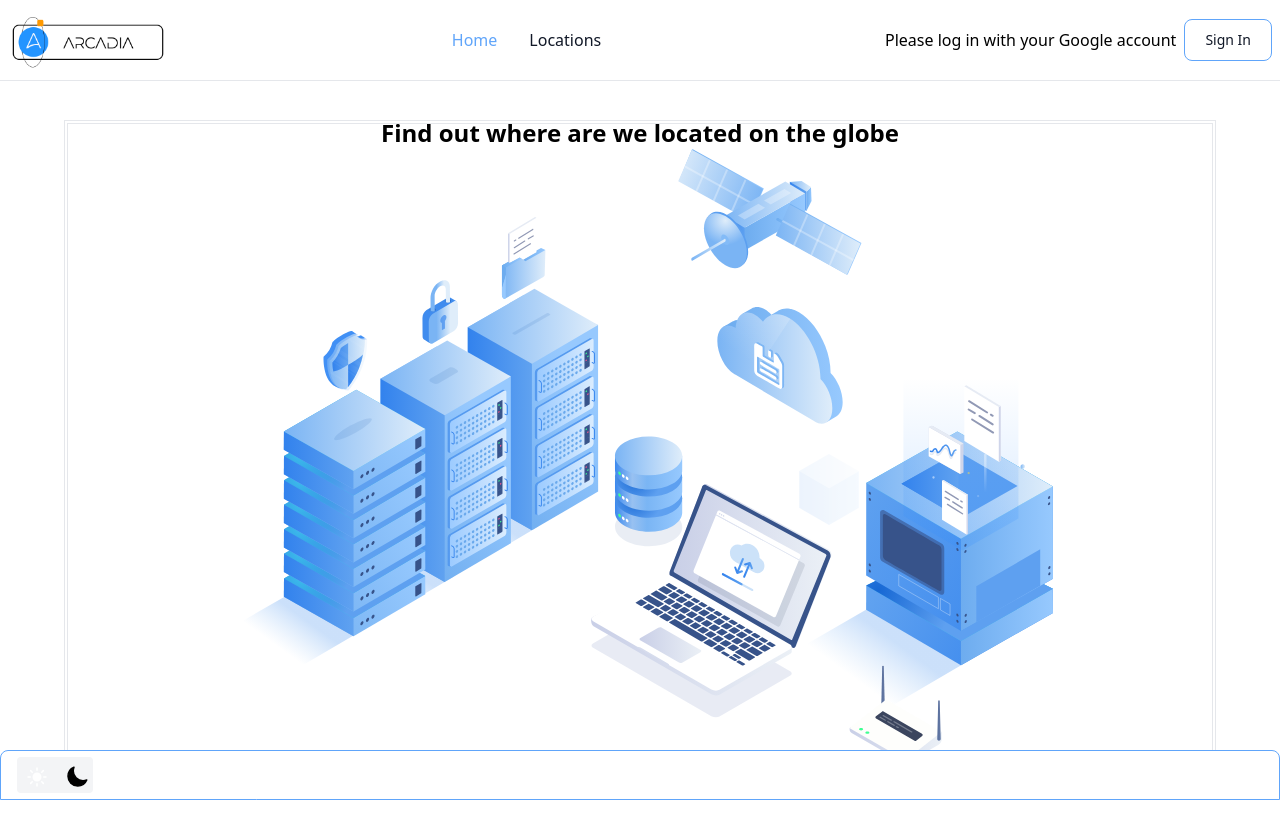
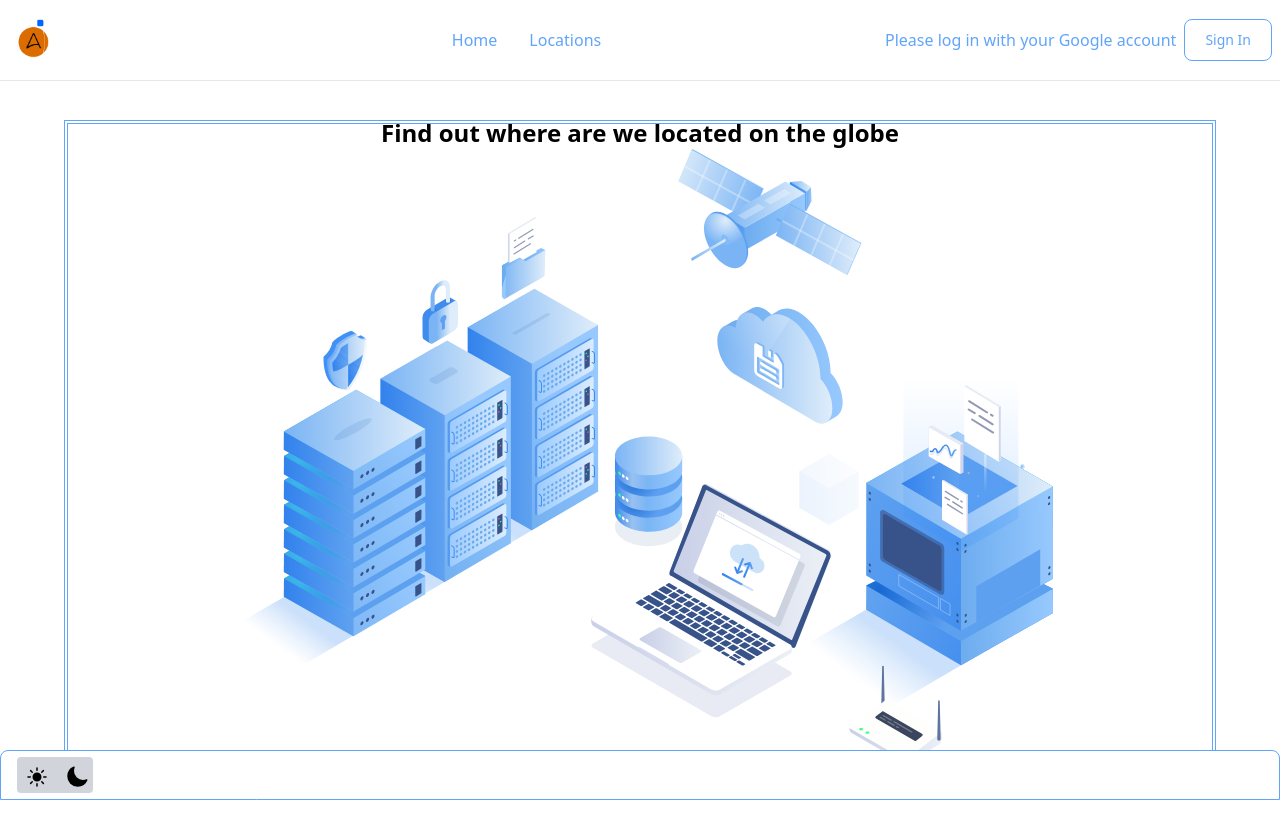
Before and after one commit to samubalazs/CesiumJs, a Next.js app: page / in a window 1280 px wide. Shown: the top 838 px of the page. Built offline with nearby package versions, Linux system fonts and the light colour scheme; no server answers.

Commit message:
dark/light theme provider added

```diff
--- a/components/button/Button.tsx
+++ b/components/button/Button.tsx
@@ -16,7 +16,7 @@ const Button: React.FC<ButtonProps> = ({
   handleClick,
 }) => {
   const buttonClasses =
-    'rounded-lg border border-blue-400 bg-white px-5 py-2.5 text-sm font-medium text-gray-900 hover:bg-gray-100 hover:text-blue-400 focus:z-10 focus:outline-none focus:ring-4 focus:ring-gray-200 dark:border-gray-600 dark:bg-gray-800 dark:text-gray-400 dark:hover:bg-gray-700 dark:hover:text-white dark:focus:ring-gray-700'
+    'rounded-lg border border-blue-400 bg-white px-5 py-2.5 text-sm font-medium hover:bg-gray-100 hover:text-blue-400 focus:z-10 focus:outline-none focus:ring-4 focus:ring-gray-200 dark:border-gray-600 dark:bg-gray-100 text-blue-400 dark:hover:bg-gray-400 dark:hover:text-white dark:focus:ring-gray-700'
 
   const handleButtonClick = (event: MouseEvent<HTMLButtonElement>) => {
     event.preventDefault()
--- a/components/cesium/CesiumView.tsx
+++ b/components/cesium/CesiumView.tsx
@@ -6,6 +6,7 @@ export type CesiumViewProps = {
   activeLocation: Coordinate
   officeLocations: Coordinate[] | undefined
   showMap: boolean
+  handleLoadFinish: (isLoading: boolean) => void
 }
 
 Ion.defaultAccessToken = process.env.NEXT_PUBLIC_CESIUM_ACCESS_TOKEN ?? ''
@@ -14,9 +15,11 @@ const CesiumView = ({
   activeLocation,
   officeLocations,
   showMap,
+  handleLoadFinish,
 }: CesiumViewProps) => {
   const { latitude: activeLatitude, longitude: activeLongitude } =
     activeLocation
+
   return (
     <>
       {showMap && officeLocations ? (
@@ -38,13 +41,15 @@ const CesiumView = ({
                 activeLatitude,
                 10000,
               )}
-              duration={20}
+              duration={10}
+              onComplete={() => handleLoadFinish(false)}
             />
           )}
           {officeLocations &&
-            officeLocations.map((location: any) => {
+            officeLocations.map((location: Coordinate) => {
               return (
                 <Entity
+                  key={location.geoNameId}
                   name={location.locationName}
                   position={Cartesian3.fromDegrees(
                     location.longitude,
--- a/components/footer/Footer.tsx
+++ b/components/footer/Footer.tsx
@@ -1,37 +1,38 @@
 import React from 'react'
 import IconHandler from '../assets/IconHandler'
+import { useTheme } from 'next-themes'
 
 export type FooterProps = {
   theme: string
   handleThemeChange: (mode: string) => void
 }
 
-const Footer: React.FC<FooterProps> = ({ theme, handleThemeChange }) => {
+const Footer: React.FC = () => {
   const modeOptions = [
     { name: 'sun', text: 'light' },
     { name: 'moon', text: 'dark' },
   ]
+  const { theme, setTheme } = useTheme()
 
   const onButtonClick = (
     e: React.MouseEvent<HTMLButtonElement, MouseEvent>,
-    mode: string,
   ) => {
     e.preventDefault()
-    handleThemeChange(mode)
+    theme == 'dark' ? setTheme('light') : setTheme('dark')
   }
 
   return (
-    <footer className="border-1 fixed bottom-0 mx-auto flex w-[100vw] max-w-screen-xl flex-wrap items-center justify-between rounded-t-lg border border-blue-400 bg-white p-4 py-6 text-gray-900">
-      <div className="top-35 fixed flex gap-5 rounded bg-gray-100 p-2 duration-100 dark:bg-slate-700">
+    <footer className="border-1 fixed bottom-0 mx-auto flex w-[100vw] max-w-screen-xl flex-wrap items-center justify-between rounded-t-lg border border-blue-400 bg-white p-4 py-6 text-gray-900 dark:bg-gray-900">
+      <div className="top-35 fixed flex gap-5 rounded bg-gray-300 p-2 duration-100">
         {modeOptions.map((mode) => (
           <button
             key={mode.name}
-            onClick={(e) => onButtonClick(e, mode.text)}
+            onClick={(e) => onButtonClick(e)}
             className="h-5 w-5 rounded-full leading-9"
           >
             <IconHandler
               iconName={mode.name}
-              iconOptions={{ fill: theme === mode.text ? 'white' : 'black' }}
+              iconOptions={{ fill: theme === mode.text ? 'blue' : 'black' }}
             />
           </button>
         ))}
--- a/components/header/Header.tsx
+++ b/components/header/Header.tsx
@@ -3,12 +3,10 @@ import React from 'react'
 import ArcadiaLogo from '@/components/assets/ArcadiaLogo'
 import Login from '@/components/login/Login'
 import Link from 'next/link'
+import { useTheme } from 'next-themes'
 
-export type HeaderProps = {
-  theme: string
-}
-
-const Header: React.FC<HeaderProps> = ({ theme }) => {
+const Header: React.FC = () => {
+  const { theme, setTheme } = useTheme()
   return (
     <header className="relative top-0 flex-shrink-0 rounded-lg bg-white shadow dark:bg-gray-800">
       <nav className="fixed left-0 top-0 z-20 w-full border-b border-gray-200 bg-white dark:border-gray-600 dark:bg-gray-900">
@@ -21,7 +19,7 @@ const Header: React.FC<HeaderProps> = ({ theme }) => {
               <li>
                 <Link
                   href="/"
-                  className="block rounded bg-blue-400 py-2 pl-3 pr-4 text-white md:bg-transparent md:p-0 md:text-blue-400 md:dark:text-blue-400"
+                  className="block rounded py-2 pl-3 pr-4 text-blue-400 hover:text-orange-400 dark:text-blue-400 md:bg-transparent md:p-0"
                 >
                   Home
                 </Link>
@@ -29,7 +27,7 @@ const Header: React.FC<HeaderProps> = ({ theme }) => {
               <li>
                 <Link
                   href="/locations"
-                  className="block rounded py-2 pl-3 pr-4 text-gray-900 hover:bg-gray-100 dark:border-gray-700 dark:text-white dark:hover:bg-gray-700 dark:hover:text-white md:p-0 md:hover:bg-transparent md:hover:text-blue-400 md:dark:hover:bg-transparent md:dark:hover:text-blue-400"
+                  className="block rounded py-2 pl-3 pr-4 text-blue-400 hover:text-orange-400 dark:text-blue-400 md:bg-transparent md:p-0"
                 >
                   Locations
                 </Link>
--- a/components/login/Login.tsx
+++ b/components/login/Login.tsx
@@ -30,9 +30,9 @@ const Login: React.FC = () => {
         </div>
       ) : (
         <div className="flex items-center gap-2">
-          <div className="sm:truncate-none block max-w-[105px] truncate sm:max-w-full md:max-w-xs">
+          <span className="sm:truncate-none block max-w-[105px] truncate rounded py-2 pl-3 pr-4 text-blue-400 sm:max-w-full md:max-w-xs md:bg-transparent md:p-0">
             Please log in with your Google account
-          </div>
+          </span>
           <Button displayText="Sign In" handleClick={handleSignIn} />
         </div>
       )}
--- a/package.json
+++ b/package.json
@@ -25,6 +25,7 @@
     "eslint-config-next": "13.4.3",
     "next": "13.4.3",
     "next-auth": "^4.22.1",
+    "next-themes": "^0.2.1",
     "normalize.css": "^8.0.1",
     "postcss": "8.4.23",
     "react": "18.2.0",
--- a/pages/_app.tsx
+++ b/pages/_app.tsx
@@ -1,36 +1,31 @@
 import type { AppProps } from 'next/app'
 import AuthProvider from '../providers/AuthProvider'
+import { ThemeProvider } from 'next-themes'
 import 'normalize.css'
 import '@/styles/globals.css'
 import Header from '@/components/header/Header'
 import Footer from '@/components/footer/Footer'
-import IconHandler from '@/components/assets/IconHandler'
-import { useEffect, useRef, useState } from 'react'
-import Button from '@/components/button/Button'
+import { useRef, useState } from 'react'
 
 export default function App({ Component, pageProps }: AppProps) {
   const [theme, setTheme] = useState('light')
-  const rootRef = useRef(null)
-  const handleThemeChange = (mode: string) => {
-    setTheme(mode)
-  }
 
   return (
     <AuthProvider>
-      <div
-        className={`flex justify-center p-20 ${theme === 'dark' ? 'dark' : ''}`}
-        ref={rootRef}
-      >
-        <Header theme={theme} />
-        <main id="content" role="main" className="relative m-10 flex flex-col">
-          <Component {...pageProps} />
-        </main>
+      <ThemeProvider attribute="class">
+        <div className={`flex justify-center p-20`}>
+          <Header />
+          <main
+            id="content"
+            role="main"
+            className="relative m-10 flex flex-col"
+          >
+            <Component {...pageProps} />
+          </main>
 
-        <Footer
-          theme={theme}
-          handleThemeChange={(mode) => handleThemeChange(mode)}
-        />
-      </div>
+          <Footer />
+        </div>
+      </ThemeProvider>
     </AuthProvider>
   )
 }
--- a/pages/index.tsx
+++ b/pages/index.tsx
@@ -3,7 +3,7 @@ import IconHandler from '@/components/assets/IconHandler'
 export default function Home() {
   return (
     <>
-      <div className="border-indigo-600mx-auto relative flex max-h-[80vh] w-[90vw] items-center justify-center border-4 border-double p-10">
+      <div className="relative mx-auto flex max-h-[80vh] w-[90vw] items-center justify-center border-4 border-double border-blue-400 p-10">
         <div className="text-center">
           <span className="font-bold sm:text-2xl">
             Find out where are we located on the globe
--- a/pages/locations/index.tsx
+++ b/pages/locations/index.tsx
@@ -37,9 +37,14 @@ export default function OfficeLocations() {
       setActiveLocation(selectedLocation ?? initialLocation)
     }
   }
+  const [mapLoading, setMapLoading] = useState(true)
+
+  const handleLoadFinish = (isLoading: boolean) => {
+    setMapLoading(false)
+  }
 
   return (
-    <div className="border-indigo-600mx-auto relative flex max-h-[80vh] w-[90vw] flex-col items-center justify-center gap-5 border-4 border-double p-10">
+    <div className="relative mx-auto flex max-h-[80vh] min-h-[80vh] w-[90vw] flex-col items-center justify-center gap-5 border-4 border-double border-blue-400 p-10">
       <Head>
         <link rel="stylesheet" href="cesium/Widgets/widgets.css" />
       </Head>
@@ -47,11 +52,16 @@ export default function OfficeLocations() {
         <CesiumView
           activeLocation={activeLocation}
           officeLocations={officeLocations}
-          showMap={true}
+          showMap={false}
+          handleLoadFinish={handleLoadFinish}
         />
       )}
-      <div className="inline-flex justify-center gap-5 rounded-md" role="group">
+      <div
+        className="duration-10 h-42 max-h-42 inline-flex justify-center gap-5 rounded-md"
+        role="group"
+      >
         {officeLocations &&
+          !mapLoading &&
           officeLocations.map((location) => (
             <Button
               key={location.geoNameId}
--- a/styles/globals.css
+++ b/styles/globals.css
@@ -17,3 +17,9 @@
 body {
   color: rgb(var(--foreground-rgb));
 }
+
+@layer base {
+  body {
+    @apply bg-white dark:bg-gray-800;
+  }
+}
```
Also changed, not shown: 1 other file (tests, documents, lock files or other folders).
